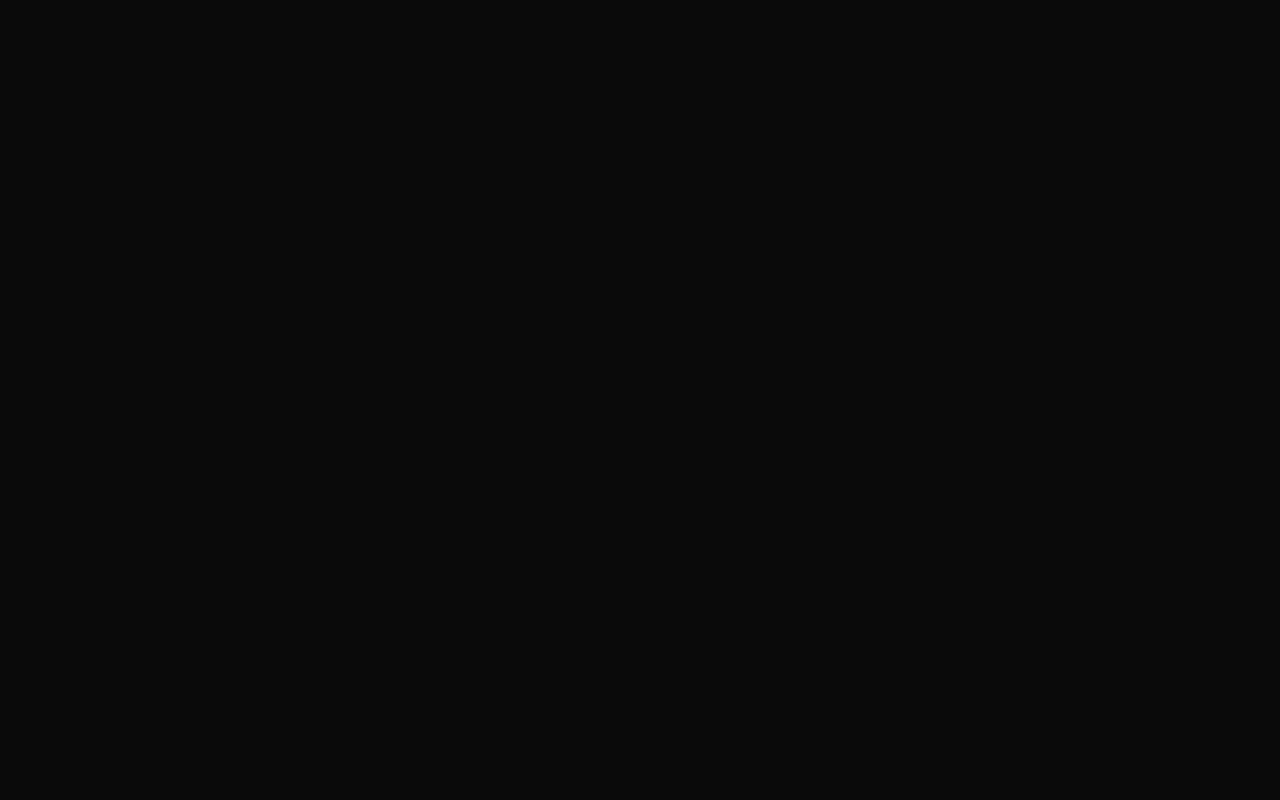
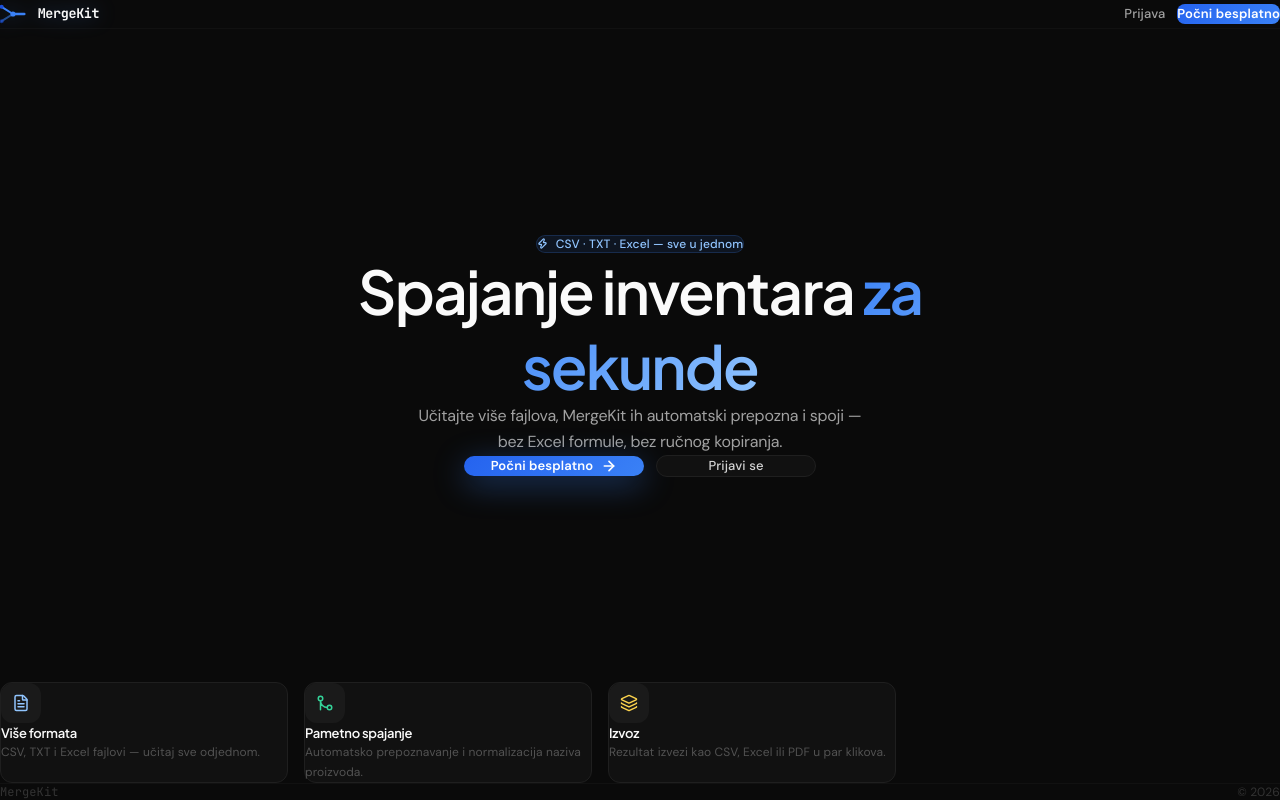
Before and after one commit to Bogdan-Danilovic/Sort-APP, a Next.js app: page /en in a window 1280 px wide. Before the commit this address had no page. Built offline with nearby package versions, Linux system fonts and the light colour scheme; no server answers.

Commit message:
feat: landing home page + logo href prop

```diff
--- a/app/[locale]/page.tsx
+++ b/app/[locale]/page.tsx
@@ -1,6 +1,194 @@
 import { redirect } from 'next/navigation';
-import { defaultLocale } from '@/lib/i18n';
+import Link from 'next/link';
+import { createServerComponentClient } from '@/lib/supabaseServer';
+import MergeKitLogo from '@/components/ui/MergeKitLogo';
+import { GitMerge, FileText, Layers, ArrowRight, Zap } from 'lucide-react';
+import type { Metadata } from 'next';
 
-export default function LocaleIndexPage() {
-  redirect(`/${defaultLocale}/dashboard`);
+export const metadata: Metadata = {
+  title: 'MergeKit — Pametno spajanje inventara',
+};
+
+interface HomePageProps {
+  params: Promise<{ locale: string }>;
 }
+
+export default async function HomePage({ params }: HomePageProps) {
+  const { locale } = await params;
+  const supabase = await createServerComponentClient();
+  const {
+    data: { session },
+  } = await supabase.auth.getSession();
+
+  if (session) {
+    redirect(`/${locale}/dashboard`);
+  }
+
+  return (
+    <main
+      className="min-h-screen flex flex-col"
+      style={{ background: '#0a0a0a', color: '#fafafa' }}
+    >
+      {/* Nav */}
+      <nav
+        className="flex items-center justify-between px-6 py-4"
+        style={{ borderBottom: '1px solid #111111' }}
+      >
+        <MergeKitLogo locale={locale} href={`/${locale}`} />
+
+        <div className="flex items-center gap-3">
+          <Link
+            href={`/${locale}/auth/login`}
+            className="text-sm font-medium px-4 py-2 rounded-lg transition-all"
+            style={{ color: '#a1a1a1' }}
+          >
+            Prijava
+          </Link>
+          <Link
+            href={`/${locale}/auth/register`}
+            className="text-sm font-semibold px-4 py-2 rounded-lg transition-all"
+            style={{
+              background: 'linear-gradient(135deg, #2563ef, #3a81f6)',
+              color: '#ffffff',
+            }}
+          >
+            Počni besplatno
+          </Link>
+        </div>
+      </nav>
+
+      {/* Hero */}
+      <section className="flex flex-col items-center justify-center flex-1 px-6 py-20 text-center">
+        {/* Badge */}
+        <div
+          className="inline-flex items-center gap-2 px-3 py-1 rounded-full text-xs font-medium mb-8"
+          style={{
+            background: 'rgba(58,129,246,0.1)',
+            border: '1px solid rgba(58,129,246,0.2)',
+            color: '#91c5ff',
+          }}
+        >
+          <Zap size={11} strokeWidth={2.5} />
+          CSV · TXT · Excel — sve u jednom
+        </div>
+
+        {/* Headline */}
+        <h1
+          className="text-4xl sm:text-5xl md:text-6xl font-bold mb-6 leading-tight"
+          style={{
+            fontFamily: 'var(--font-jakarta, "Plus Jakarta Sans"), system-ui',
+            letterSpacing: '-0.03em',
+            maxWidth: 720,
+          }}
+        >
+          Spajanje inventara{' '}
+          <span
+            style={{
+              background: 'linear-gradient(135deg, #3a81f6, #91c5ff)',
+              WebkitBackgroundClip: 'text',
+              WebkitTextFillColor: 'transparent',
+            }}
+          >
+            za sekunde
+          </span>
+        </h1>
+
+        <p
+          className="text-base sm:text-lg mb-10 max-w-md leading-relaxed"
+          style={{ color: '#a1a1a1' }}
+        >
+          Učitajte više fajlova, MergeKit ih automatski prepozna i spoji —
+          bez Excel formule, bez ručnog kopiranja.
+        </p>
+
+        {/* CTA */}
+        <div className="flex flex-col sm:flex-row items-center gap-3">
+          <Link
+            href={`/${locale}/auth/register`}
+            className="flex items-center gap-2 px-6 py-3.5 rounded-xl text-sm font-semibold transition-all"
+            style={{
+              background: 'linear-gradient(135deg, #2563ef, #3a81f6)',
+              color: '#ffffff',
+              boxShadow: '0 8px 32px rgba(58,129,246,0.4)',
+              minWidth: 180,
+              justifyContent: 'center',
+            }}
+          >
+            Počni besplatno
+            <ArrowRight size={16} strokeWidth={2.5} />
+          </Link>
+          <Link
+            href={`/${locale}/auth/login`}
+            className="flex items-center gap-2 px-6 py-3.5 rounded-xl text-sm font-medium transition-all"
+            style={{
+              background: '#111111',
+              border: '1px solid #1f1f1f',
+              color: '#d4d4d4',
+              minWidth: 160,
+              justifyContent: 'center',
+            }}
+          >
+            Prijavi se
+          </Link>
+        </div>
+      </section>
+
+      {/* Features */}
+      <section className="px-6 pb-20 max-w-4xl mx-auto w-full">
+        <div className="grid grid-cols-1 sm:grid-cols-3 gap-4">
+          {[
+            {
+              icon: FileText,
+              title: 'Više formata',
+              desc: 'CSV, TXT i Excel fajlovi — učitaj sve odjednom.',
+              color: '#91c5ff',
+            },
+            {
+              icon: GitMerge,
+              title: 'Pametno spajanje',
+              desc: 'Automatsko prepoznavanje i normalizacija naziva proizvoda.',
+              color: '#34d399',
+            },
+            {
+              icon: Layers,
+              title: 'Izvoz',
+              desc: 'Rezultat izvezi kao CSV, Excel ili PDF u par klikova.',
+              color: '#fcd34d',
+            },
+          ].map((f) => {
+            const Icon = f.icon;
+            return (
+              <div
+                key={f.title}
+                className="p-6 rounded-xl"
+                style={{ background: '#111111', border: '1px solid #1f1f1f' }}
+              >
+                <div
+                  className="w-10 h-10 rounded-xl flex items-center justify-center mb-4"
+                  style={{ background: 'rgba(255,255,255,0.04)' }}
+                >
+                  <Icon size={18} style={{ color: f.color }} />
+                </div>
+                <h3 className="text-sm font-semibold mb-1.5" style={{ color: '#fafafa' }}>
+                  {f.title}
+                </h3>
+                <p className="text-xs leading-relaxed" style={{ color: '#525252' }}>
+                  {f.desc}
+                </p>
+              </div>
+            );
+          })}
+        </div>
+      </section>
+
+      {/* Footer */}
+      <footer
+        className="px-6 py-5 flex items-center justify-between text-xs"
+        style={{ borderTop: '1px solid #111111', color: '#333333' }}
+      >
+        <span className="font-mono">MergeKit</span>
+        <span>© {new Date().getFullYear()}</span>
+      </footer>
+    </main>
+  );
+}
--- a/app/page.tsx
+++ b/app/page.tsx
@@ -2,5 +2,5 @@ import { redirect } from 'next/navigation';
 import { defaultLocale } from '@/lib/i18n';
 
 export default function RootPage() {
-  redirect(`/${defaultLocale}/dashboard`);
+  redirect(`/${defaultLocale}`);
 }
--- a/components/ui/MergeKitLogo.tsx
+++ b/components/ui/MergeKitLogo.tsx
@@ -6,11 +6,14 @@ import { motion } from 'framer-motion';
 interface MergeKitLogoProps {
   locale: string;
   iconOnly?: boolean;
+  href?: string;
 }
 
-export default function MergeKitLogo({ locale, iconOnly = false }: MergeKitLogoProps) {
+export default function MergeKitLogo({ locale, iconOnly = false, href }: MergeKitLogoProps) {
+  const target = href ?? `/${locale}/dashboard`;
+
   return (
-    <Link href={`/${locale}/dashboard`} aria-label="MergeKit — Kontrolna tabla" style={{ textDecoration: 'none' }}>
+    <Link href={target} aria-label="MergeKit" style={{ textDecoration: 'none' }}>
       <motion.div
         className="flex items-center gap-2.5"
         whileHover={{ scale: 1.03, filter: 'drop-shadow(0 0 10px rgba(58,129,246,0.4))' }}
@@ -18,17 +21,9 @@ export default function MergeKitLogo({ locale, iconOnly = false }: MergeKitLogoP
         transition={{ duration: 0.15, ease: 'easeOut' }}
         style={{ cursor: 'pointer' }}
       >
-        {/* SVG: two streams merging into one — outline/stroke only */}
-        <svg
-          width="28"
-          height="28"
-          viewBox="0 0 28 28"
-          fill="none"
-          xmlns="http://www.w3.org/2000/svg"
-          style={{ flexShrink: 0 }}
-        >
-          <path d="M3 7 L14 14"  stroke="#3a81f6" strokeWidth="2"   strokeLinecap="round" />
-          <path d="M3 21 L14 14" stroke="#3a81f6" strokeWidth="2"   strokeLinecap="round" strokeOpacity="0.55" />
+        <svg width="28" height="28" viewBox="0 0 28 28" fill="none" xmlns="http://www.w3.org/2000/svg" style={{ flexShrink: 0 }}>
+          <path d="M3 7 L14 14"   stroke="#3a81f6" strokeWidth="2"   strokeLinecap="round" />
+          <path d="M3 21 L14 14"  stroke="#3a81f6" strokeWidth="2"   strokeLinecap="round" strokeOpacity="0.55" />
           <path d="M14 14 L25 14" stroke="#3a81f6" strokeWidth="2.5" strokeLinecap="round" />
           <circle cx="3"  cy="7"  r="2"   fill="#1a4eda" />
           <circle cx="3"  cy="21" r="2"   fill="#1a4eda" fillOpacity="0.55" />
@@ -36,10 +31,7 @@ export default function MergeKitLogo({ locale, iconOnly = false }: MergeKitLogoP
         </svg>
 
         {!iconOnly && (
-          <span
-            className="font-mono font-bold text-sm tracking-tight whitespace-nowrap"
-            style={{ color: '#fafafa' }}
-          >
+          <span className="font-mono font-bold text-sm tracking-tight whitespace-nowrap" style={{ color: '#fafafa' }}>
             MergeKit
           </span>
         )}
```
